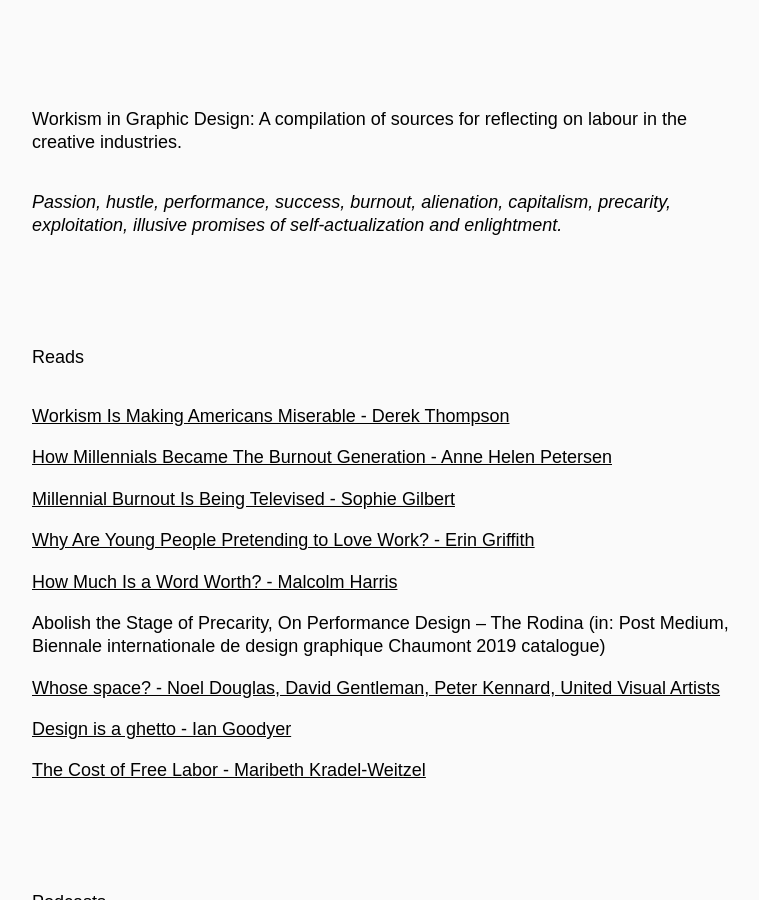
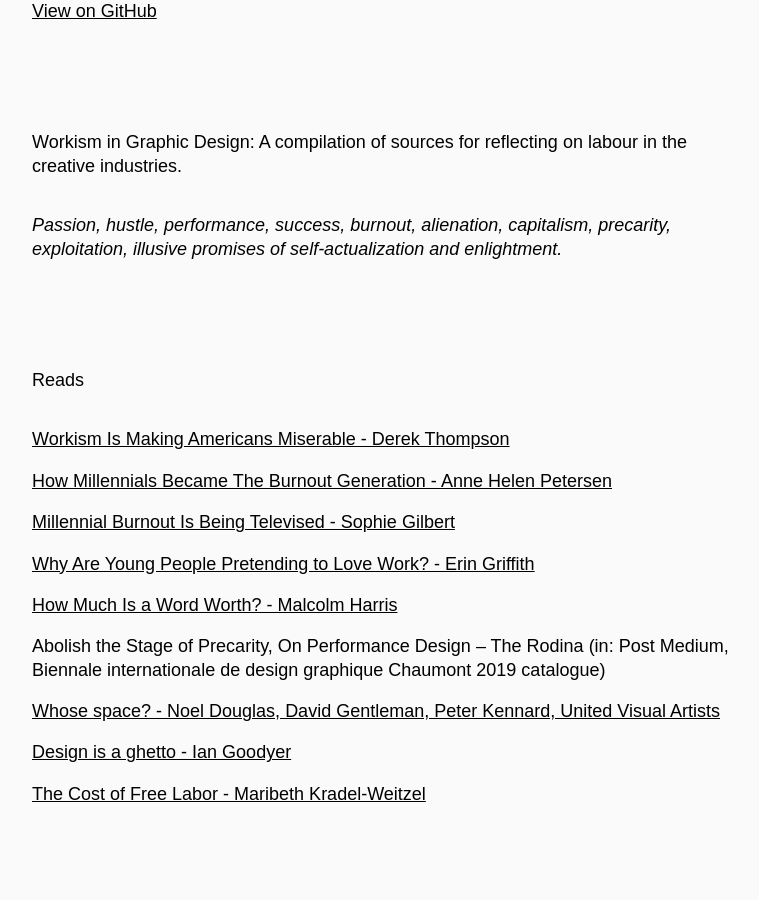
Before and after one commit to jensschnitzler/Room-For-Advancement, a Jekyll site: the page built from index.md, in a window 1280 px wide and 900 px high. Shown: the whole window, without its empty margins (248-1007 px from the left). Built offline with Jekyll 4.4.1, drawn with Linux system fonts in a browser that asks for light colours; our own code applies the rules of GitHub Pages for plain Markdown files; the repository's description, which GitHub fills in, is left out.

Commit message:
Update default.html

```diff
--- a/_layouts/default.html
+++ b/_layouts/default.html
@@ -20,24 +20,27 @@
     <link rel="stylesheet" href="{{ '/assets/css/style.css?v=' | append: site.github.build_revision | relative_url }}">
   </head>
   <body>
+    <!-- <a id="skip-to-content" href="#content">Skip to the content.</a> -->
+
+    <header class="page-header" role="banner">
        <!--
-    hello
-    <a id="skip-to-content" href="#content">Skip to the content.</a>
-    <header class="page-header" role="banner">
       <h1 class="project-name">{{ page.title | default: site.title | default: site.github.repository_name }}</h1>
       <h2 class="project-tagline">{{ page.description | default: site.description | default: site.github.project_tagline }}</h2>
+      -->
       {% if site.github.is_project_page %}
         <a href="{{ site.github.repository_url }}" class="btn">View on GitHub</a>
       {% endif %}
+      <!--
       {% if site.show_downloads %}
         <a href="{{ site.github.zip_url }}" class="btn">Download .zip</a>
         <a href="{{ site.github.tar_url }}" class="btn">Download .tar.gz</a>
       {% endif %}
+      -->
     </header>
-    -->
 
     <main id="content" class="main-content" role="main">
       {{ content }}
+    </main>
 
     <footer class="site-footer">
       {% if site.github.is_project_page %}
@@ -45,6 +48,5 @@
       {% endif %}
       <span class="site-footer-credits">This page was generated by <a href="https://pages.github.com">GitHub Pages</a>.</span>
     </footer>
-    </main>
   </body>
 </html>
```
Lines whose indentation alone changed are shown as unchanged.
